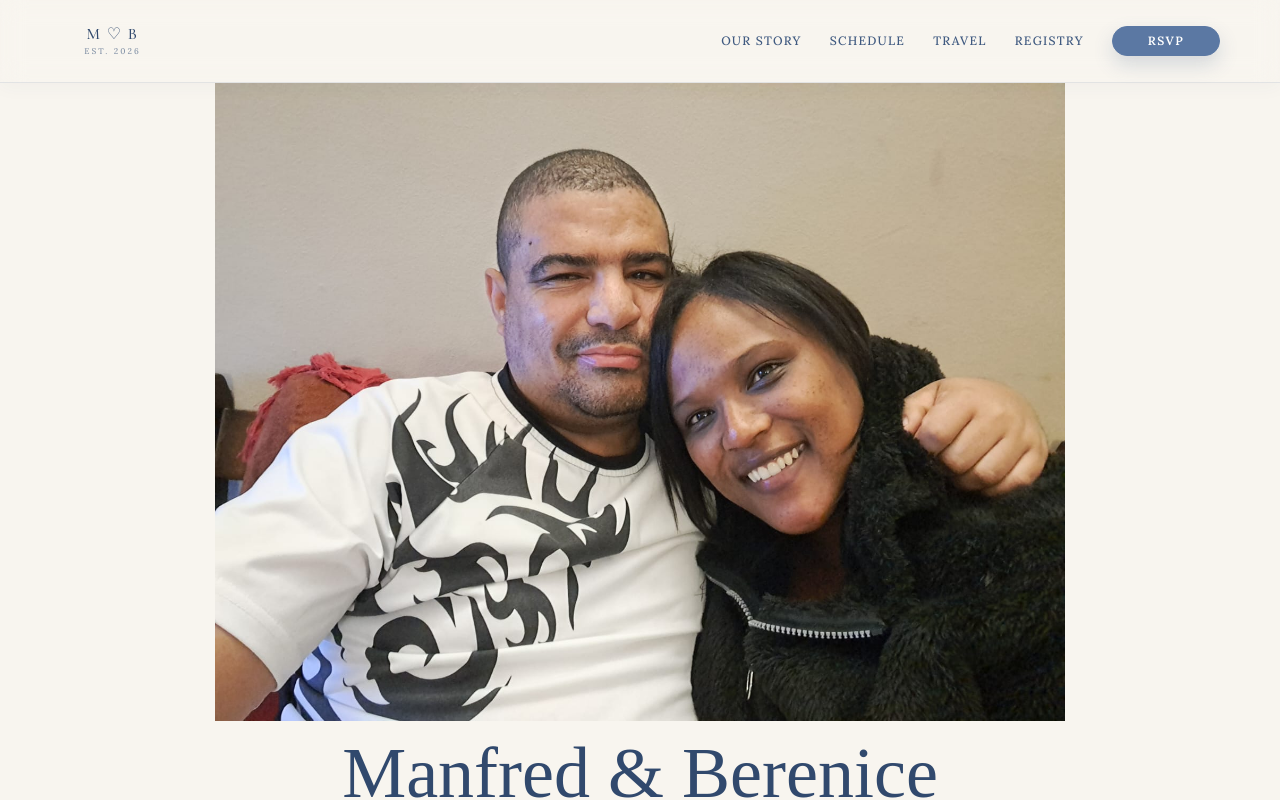
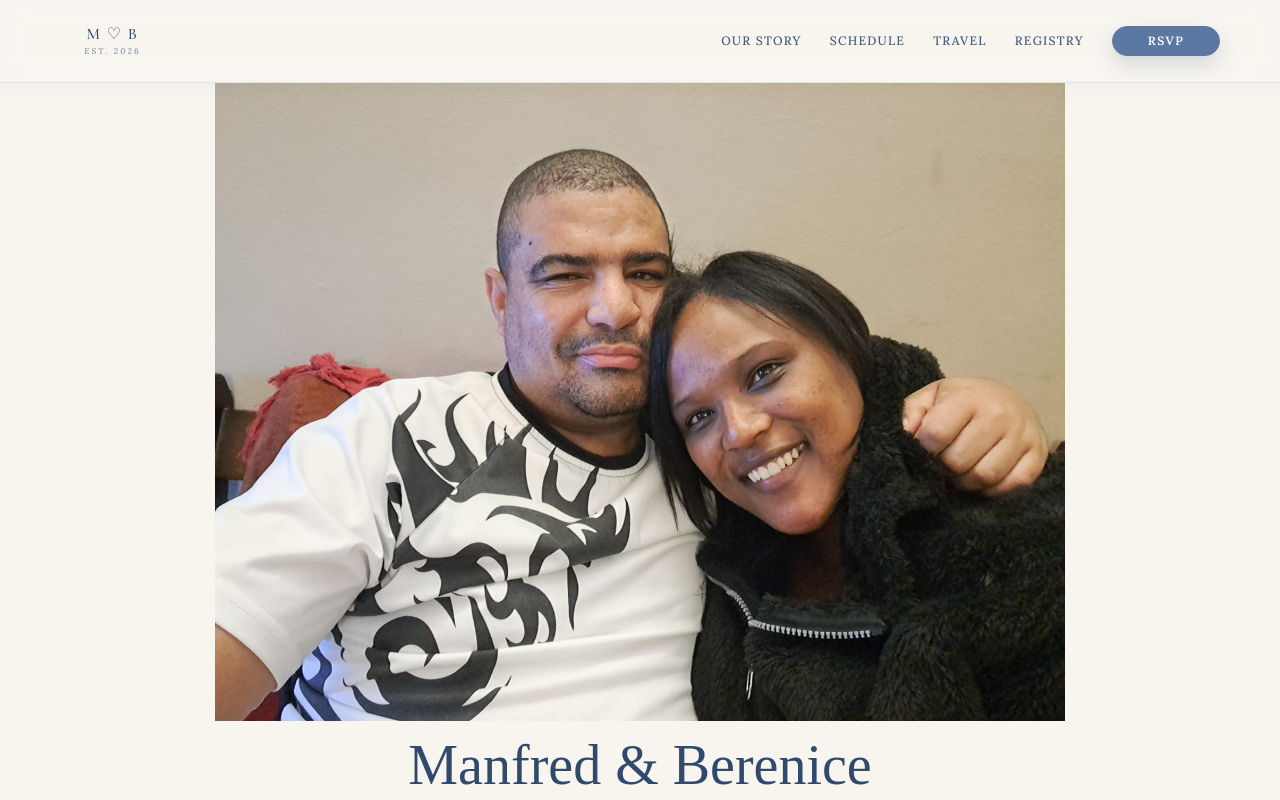
Before and after one commit to teddy-wests1de/mlandrew-wdng, a React (Vite) app: page / in a window 1280 px wide. Shown: the top 800 px of the page. Built offline with nearby package versions, Linux system fonts and the light colour scheme; a web font is replaced by a local one.

Commit message:
Added Hero Content

```diff
--- a/src/index.css
+++ b/src/index.css
@@ -572,6 +572,9 @@ p {
   padding: 0;
 
   text-align: center;
+  display: flex;
+  flex-direction: column;
+  align-items: center;
 }
 
 .hero-image {
@@ -596,7 +599,7 @@ p {
 }
 
 .couple-names {
-  font-size: 4.5rem;
+  font-size: 3.5rem;
   margin-top: 1rem;
 }
 
```
